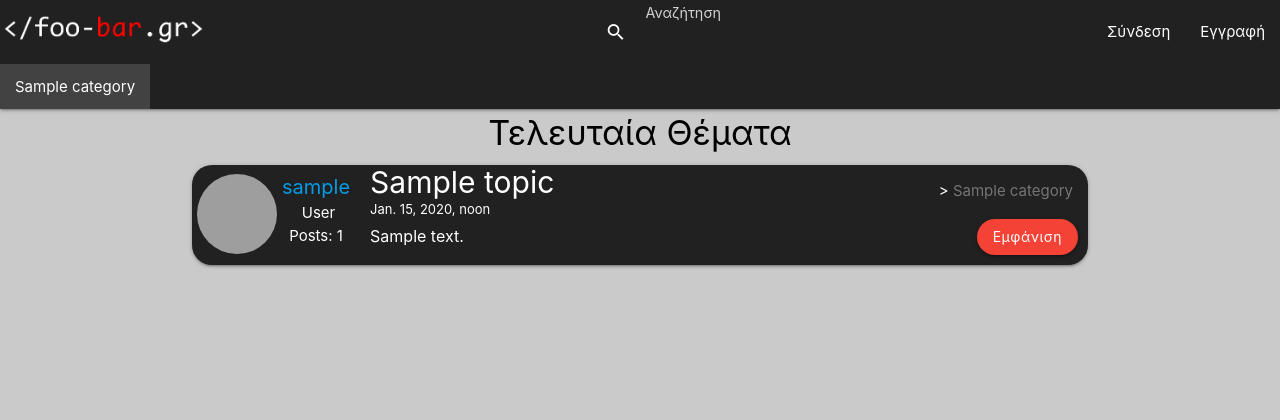
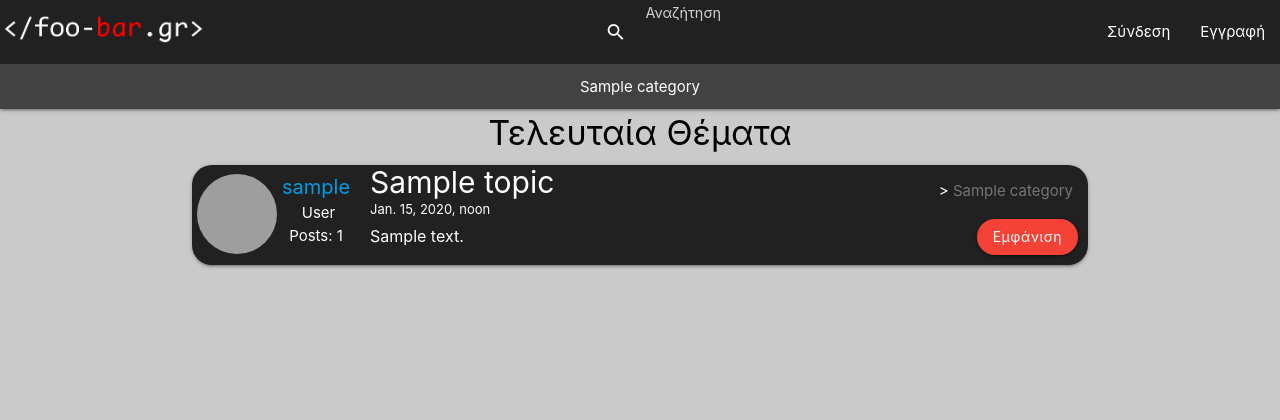
Before and after one commit to one-twenty/foobargr, a Django app: page / in a window 1280 px wide. Shown: the top 420 px of the page. Run offline with Django 3.2, Linux system fonts and the light colour scheme; tables that the repository leaves empty hold one stand-in row (values such as "Sample post"); one stand-in notice (Sample message) is shown; grey boxes are pictures that could not be loaded.

Commit message:
navbar size fixed

```diff
--- a/forum/static/forum/css/base.css
+++ b/forum/static/forum/css/base.css
@@ -1,3 +1,7 @@
+* {
+    box-sizing: border-box;
+}
+
 html,
 body {
     background-color: #cacaca;
@@ -33,12 +37,19 @@ li {
     text-align: center;
 }
 
-.nav-categories {
-    float: center !important;
+.nav-content {
+    display: flex !important;
+    flex-direction: column;
+    justify-content: space-between;
 }
 
 .nav-categories {
+    display: flex;
     line-height: 45px;
+}
+
+.nav-categories-links {
+    flex: 1;
 }
 
 .dropdown-trigger:hover,
--- a/forum/templates/forum/base.html
+++ b/forum/templates/forum/base.html
@@ -60,7 +60,7 @@
 
                         {% for category in categories %}
                             {% if category.id != 0 and category.parent_category == None %}
-                            <li class="catergories-tabs"><a class="dropdown-trigger-categories" data-target="dropdown-categories-{{category.id}}">{{category}}</a>
+                                <li class="catergories-tabs nav-categories-links"><a class="dropdown-trigger-categories" data-target="dropdown-categories-{{category.id}}">{{category}}</a>
                                     <ul id="dropdown-categories-{{category.id}}" class="grey darken-3 dropdown-content">
                                         {% for subcategory in categories %}
                                             {% if subcategory.id != 0 and subcategory.parent_category.id == category.id %}
```
Lines whose indentation alone changed are shown as unchanged.
